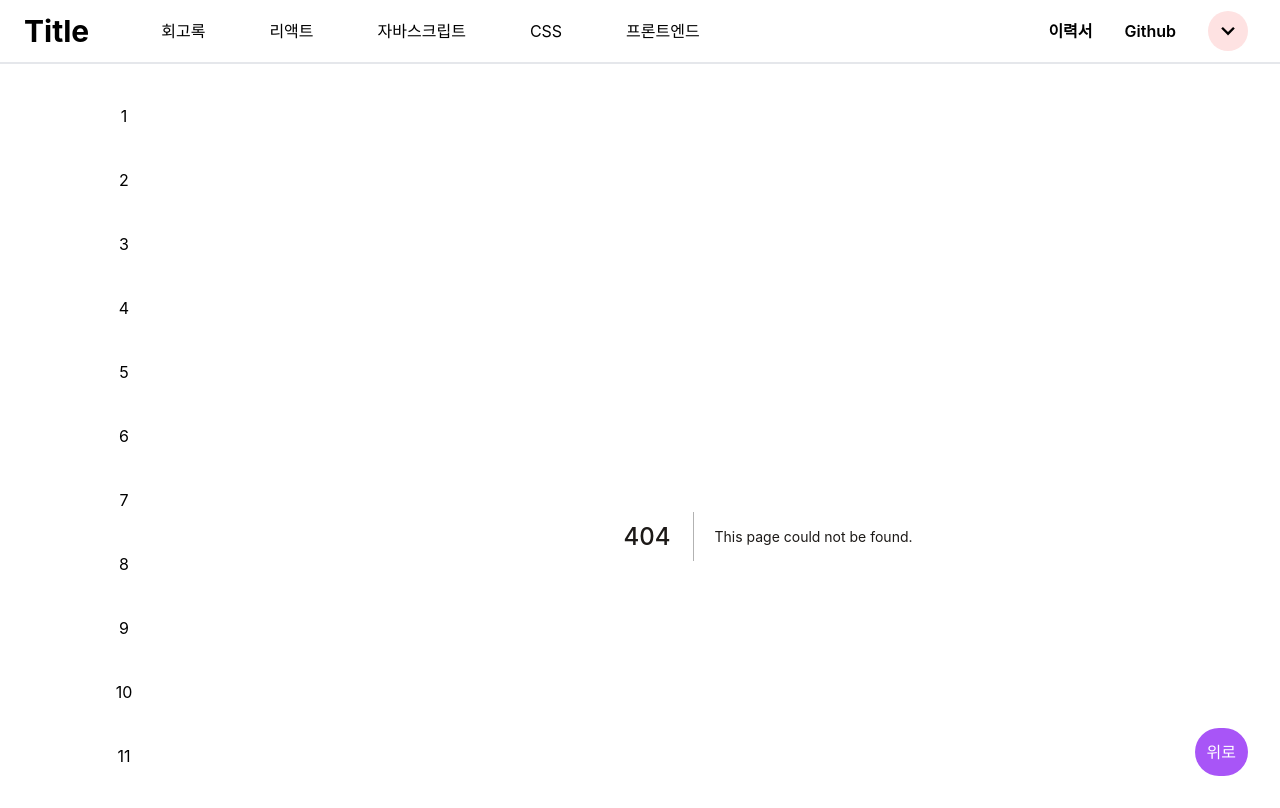
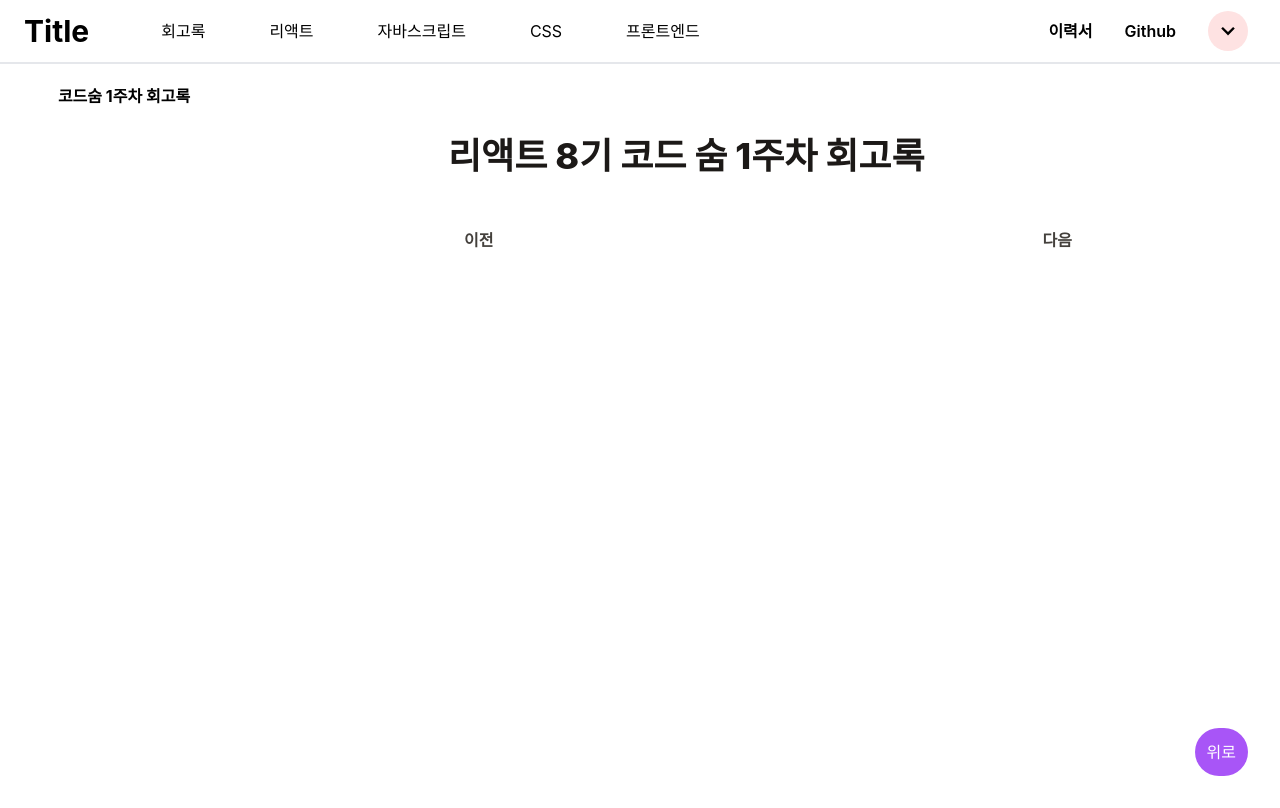
Before and after one commit to rukeni/blog, a Next.js app: page /diary/soom-1 in a window 1280 px wide. Before the commit this address had no page. Built offline with nearby package versions, Linux system fonts and the light colour scheme; a web font is replaced by a local one.

Commit message:
Wip: 코드숨 회고록 작성중

```diff
--- a/components/Sidebar/SidebarItem.tsx
+++ b/components/Sidebar/SidebarItem.tsx
@@ -3,14 +3,9 @@ import Link from 'next/link';
 const SidebarItem = () => {
   return (
     <>
-      {new Array(50)
-        .fill(0)
-        .map((el, idx) => idx + 1)
-        .map((el, index) => (
-          <section className={'my-5 ' + (index === 0 ? 'mt-10' : '')} key={el}>
-            <Link href='/data'>{String(el)}</Link>
-          </section>
-        ))}
+      <section className={'my-5 font-bold hover:opacity-50'}>
+        <Link href='/diary/soom-1'>코드숨 1주차 회고록</Link>
+      </section>
     </>
   );
 };
--- /dev/null
+++ b/pages/diary/soom-1.mdx
@@ -0,0 +1 @@
+# 리액트 8기 코드 숨 1주차 회고록
```
